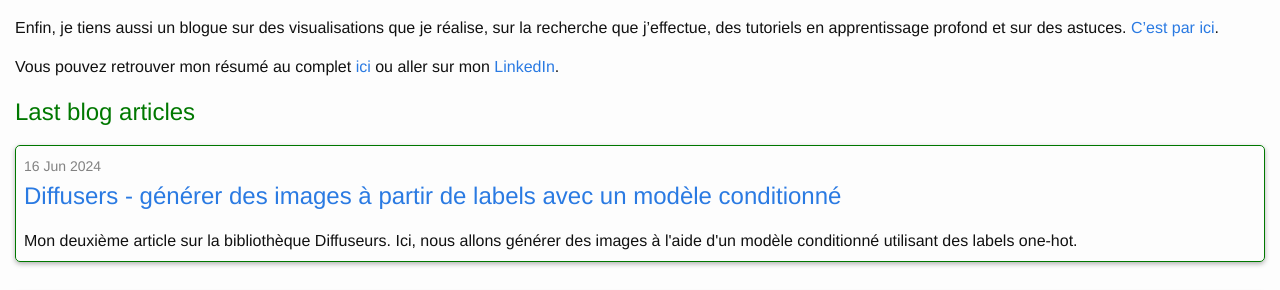
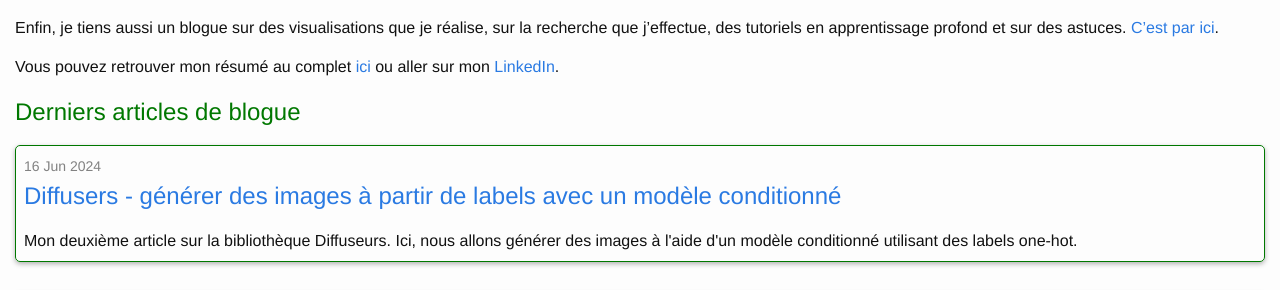
Before and after one commit to vroger11/vroger11.github.io, a Jekyll site: the page built from accueil.md, in a window 1280 px wide. Shown: the part 321-611 px from the top of the page. Built offline with Jekyll 4.4.1, drawn with Linux system fonts in a browser that asks for light colours.

Commit message:
Translate list_title when needed.

```diff
--- a/accueil.md
+++ b/accueil.md
@@ -3,7 +3,7 @@ layout: home
 lang: fr
 ref: home
 title: Page d'accueil
-list_title: Last blog articles
+list_title: Derniers articles de blogue
 nav_order: 1
 ---
 
```
Also changed, not shown: blog.md (+1 -0 lines), blogue.md (+1 -0 lines).
